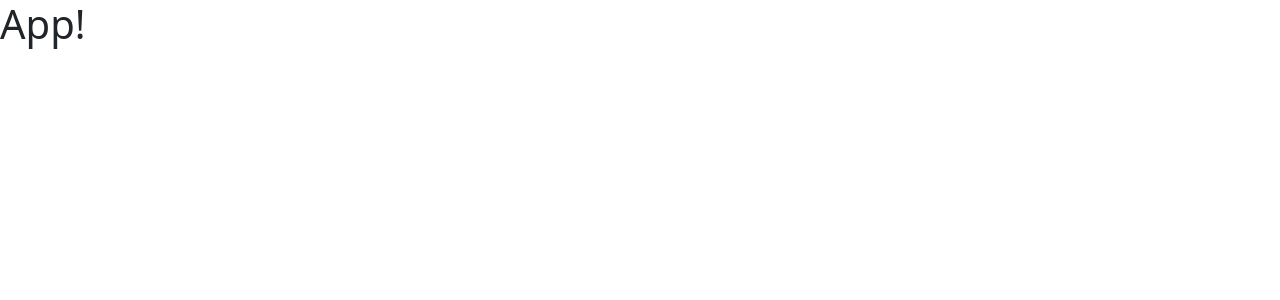
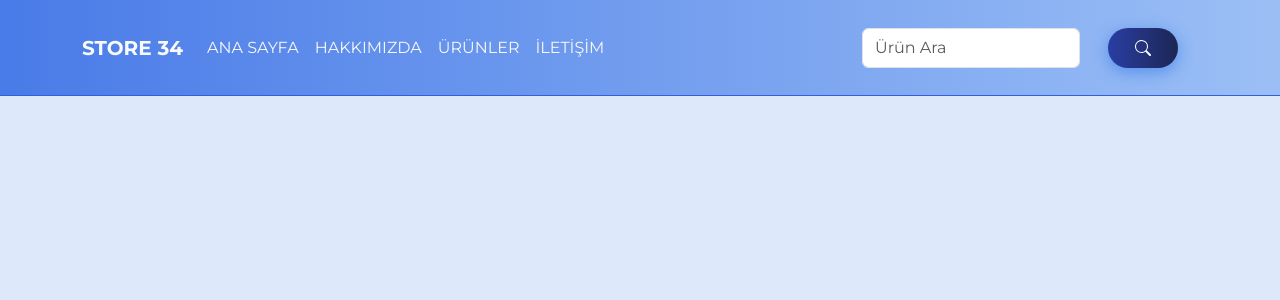
Before and after one commit to alpataseven/ReactRouterDom, a React (Vite) app: page / in a window 1280 px wide. Shown: the top 300 px of the page. Built offline with nearby package versions, Linux system fonts and the light colour scheme.

Commit message:
navbar düzenlemesi

```diff
--- a/index.html
+++ b/index.html
@@ -3,7 +3,7 @@
   <head>
     <meta charset="UTF-8" />
     <meta name="viewport" content="width=device-width, initial-scale=1.0" />
-    <title>React Router Dom</title>
+    <title>Store 34</title>
   </head>
   <body>
     <div id="root"></div>
--- a/src/App.css
+++ b/src/App.css
@@ -1,4 +1,62 @@
+@import url('https://fonts.googleapis.com/css2?family=Montserrat:ital,wght@0,100..900;1,100..900&display=swap');
+
 * {
   box-sizing: border-box;
   margin: 0%;
+  font-family: "Montserrat", serif;
 }
+
+html {
+  background-color: #dee8fb;
+}
+
+/*******************************Navbar************************************/
+
+#navigation-bar {
+  height: 6rem;
+  background: #9bbff5;
+  background: linear-gradient(to right, #497be8, #9bbff5);
+  border-bottom: 1px solid #345edc;
+  text-transform: uppercase;
+}
+
+#search-input {
+  height: 40px;
+}
+
+.bn632-hover {
+  width: 70px;
+  font-size: 16px;
+  font-weight: 400;
+  color: #fff;
+  cursor: pointer;
+  margin: 20px;
+  height: 40px;
+  text-align: center;
+  border: none;
+  background-size: 300% 100%;
+  border-radius: 50px;
+  -o-transition: all .4s ease-in-out;
+  -webkit-transition: all .4s ease-in-out;
+  transition: all .4s ease-in-out;
+}
+
+.bn632-hover:hover {
+  background-position: 100% 0;
+  -o-transition: all .4s ease-in-out;
+  -webkit-transition: all .4s ease-in-out;
+  transition: all .4s ease-in-out;
+}
+
+.bn632-hover:focus {
+  outline: none;
+}
+
+.bn632-hover.bn22 {
+  background-image: linear-gradient(to right,
+      #293ea4,
+      #1d2653,
+      #2b4bca,
+      #263882);
+  box-shadow: 0 4px 15px 0 rgba(65, 132, 234, 0.75);
+}
--- a/src/App.jsx
+++ b/src/App.jsx
@@ -1,10 +1,11 @@
 import { useState } from 'react'
+import Navbar from './components/Navbar'
 
 function App() {
 
   return (
     <>
-      <h1>App!</h1>
+      <Navbar />
     </>
   )
 }
--- a/src/components/Navbar.jsx
+++ b/src/components/Navbar.jsx
@@ -1,8 +1,31 @@
+import navbarItem from "./navbarItem.json"
+
 const Navbar = () => {
+
     return (
-        <>
-            <h1>Navbar</h1>
-        </>
+            <nav id="navigation-bar" className="navbar navbar-expand-lg bg-body-tertiary container-fluid">
+                <div className="container">
+                    <a className="navbar-brand text-light fw-bold" href="#">Store 34</a>
+                    <button className="navbar-toggler" type="button" data-bs-toggle="collapse" data-bs-target="#navbarSupportedContent" aria-controls="navbarSupportedContent" aria-expanded="false" aria-label="Toggle navigation">
+                        <span className="navbar-toggler-icon"></span>
+                    </button>
+                    <div className="collapse navbar-collapse" id="navbarSupportedContent">
+                        <ul className="navbar-nav me-auto mb-2 mb-lg-0">
+                            {navbarItem.map(item => (
+                                <li className="nav-item">
+                                    <a key={item.id} className="nav-link active text-light" aria-current="page" href={item.href}>{item.name}</a>
+                                </li>
+                            ))}
+                        </ul>
+                        <form className="d-flex align-items-center" role="search">
+                            <input id="search-input" className="form-control me-2" type="search" placeholder="Ürün Ara" aria-label="Search" />
+                            <a href="#"><button class="bn632-hover bn22"><svg xmlns="http://www.w3.org/2000/svg" width="16" height="16" fill="currentColor" class="bi bi-search" viewBox="0 0 16 16">
+                                <path d="M11.742 10.344a6.5 6.5 0 1 0-1.397 1.398h-.001q.044.06.098.115l3.85 3.85a1 1 0 0 0 1.415-1.414l-3.85-3.85a1 1 0 0 0-.115-.1zM12 6.5a5.5 5.5 0 1 1-11 0 5.5 5.5 0 0 1 11 0" />
+                            </svg></button></a>
+                        </form>
+                    </div>
+                </div>
+            </nav>
     )
 }
 
--- /dev/null
+++ b/src/components/navbarItem.json
@@ -0,0 +1,22 @@
+[
+    {
+      "id": 0,
+      "name": "Ana Sayfa",
+      "href": "#"
+    },
+    {
+      "id": 1,
+      "name": "Hakkımızda",
+      "href": "#"
+    },
+    {
+      "id": 2,
+      "name": "Ürünler",
+      "href": "#"
+    },
+    {
+      "id": 3,
+      "name": "İletişim",
+      "href": "#"
+    }
+]
```
